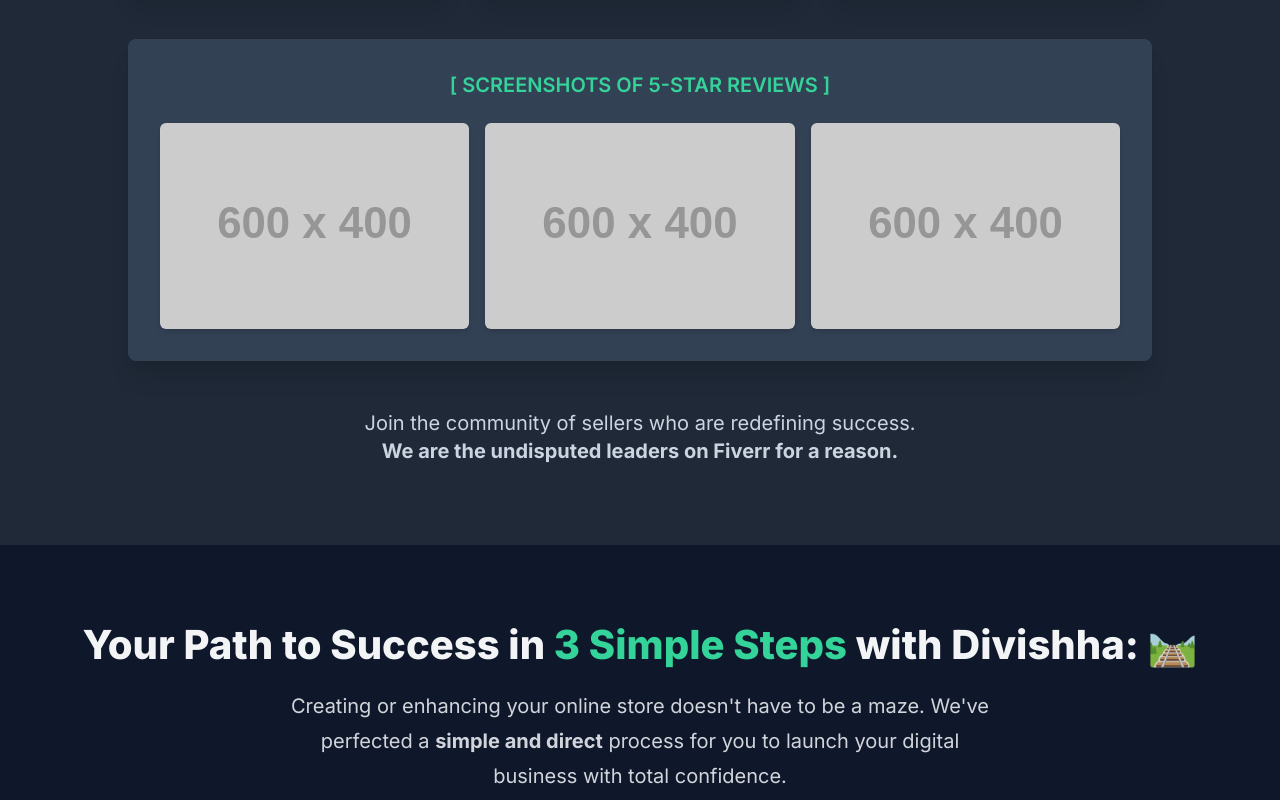
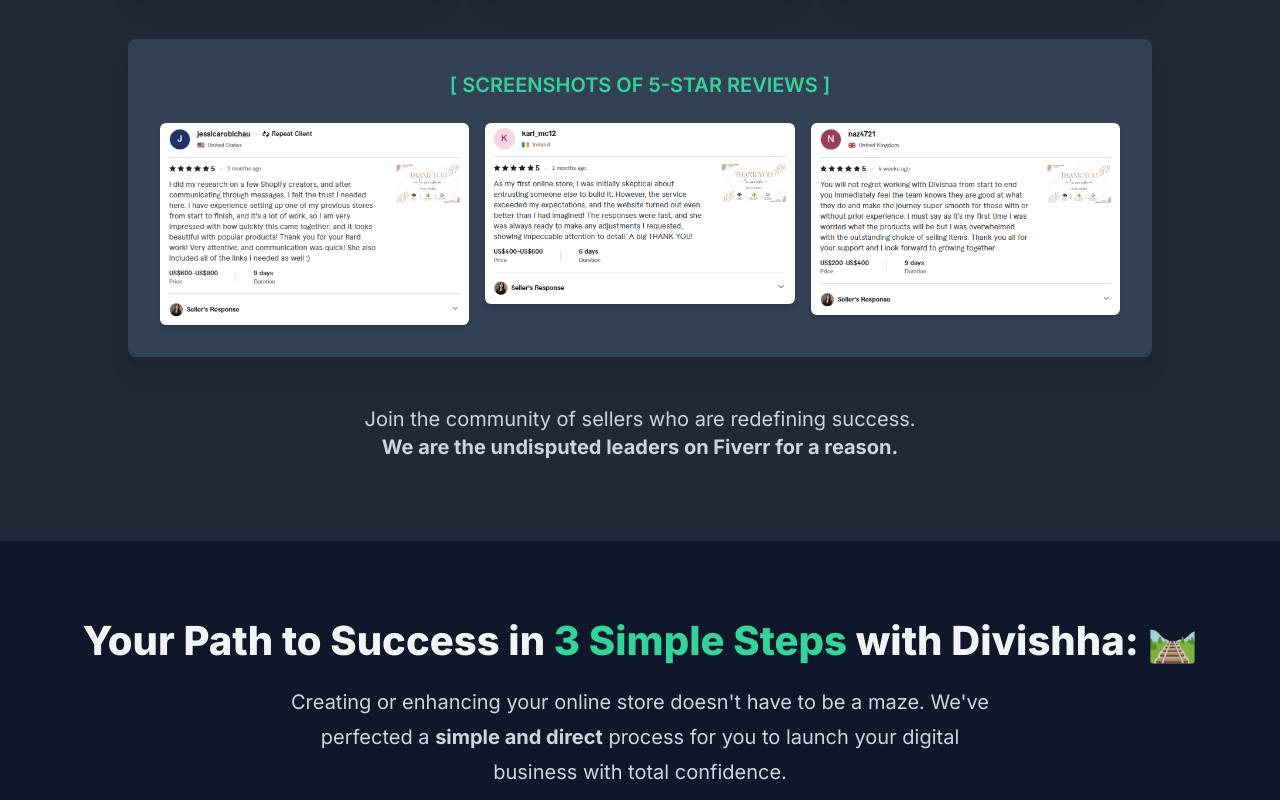
Before and after one commit to terminator27567/mi-tienda-divishha, a plain HTML site: page index.html in a window 1280 px wide. Shown: the part 4100-4900 px from the top of the page. Drawn offline with nearby package versions, Linux system fonts and the light colour scheme; placeholder pictures from the web are drawn by us.

Commit message:
Update index.html

```diff
--- a/index.html
+++ b/index.html
@@ -238,9 +238,9 @@
             <div class="bg-slate-700 p-6 md:p-8 rounded-lg shadow-xl max-w-5xl mx-auto mb-8">
                  <h3 class="text-lg md:text-xl font-semibold mb-6 text-emerald-400">[ SCREENSHOTS OF 5-STAR REVIEWS ]</h3>
                  <div class="grid grid-cols-1 sm:grid-cols-3 gap-4">
-                    <img src="review-image-1.PNG" alt="[Screenshot of 5-Star Customer Review 1]" class="rounded-md mx-auto w-full h-auto object-cover shadow-md" onerror="this.onerror=null;this.src='https://placehold.co/600x400/374151/FFF?text=Error+loading+image';">
-                    <img src="review-image-2.PNG" alt="[Screenshot of 5-Star Customer Review 2]" class="rounded-md mx-auto w-full h-auto object-cover shadow-md" onerror="this.onerror=null;this.src='https://placehold.co/600x400/374151/FFF?text=Error+loading+image';">
-                    <img src="review-image-3.PNG" alt="[Screenshot of 5-Star Customer Review 3]" class="rounded-md mx-auto w-full h-auto object-cover shadow-md" onerror="this.onerror=null;this.src='https://placehold.co/600x400/374151/FFF?text=Error+loading+image';">
+                    <img src="images/review-image-1.PNG" alt="[Screenshot of 5-Star Customer Review 1]" class="rounded-md mx-auto w-full h-auto object-cover shadow-md" onerror="this.onerror=null;this.src='https://placehold.co/600x400/374151/FFF?text=Error+loading+image';">
+                    <img src="images/review-image-2.PNG" alt="[Screenshot of 5-Star Customer Review 2]" class="rounded-md mx-auto w-full h-auto object-cover shadow-md" onerror="this.onerror=null;this.src='https://placehold.co/600x400/374151/FFF?text=Error+loading+image';">
+                    <img src="images/review-image-3.PNG" alt="[Screenshot of 5-Star Customer Review 3]" class="rounded-md mx-auto w-full h-auto object-cover shadow-md" onerror="this.onerror=null;this.src='https://placehold.co/600x400/374151/FFF?text=Error+loading+image';">
                  </div>
             </div>
             <p class="mt-12 text-lg md:text-xl text-slate-300">Join the community of sellers who are redefining success. <br><strong>We are the undisputed leaders on Fiverr for a reason.</strong></p>
@@ -397,7 +397,7 @@
             <h2 class="section-title">Who is Behind Your Success? 🤝</h2>
             <div class="bg-slate-800 p-6 md:p-8 rounded-lg shadow-xl mb-8 mx-auto max-w-md">
                 <h3 class="text-lg md:text-xl font-semibold mb-4 text-emerald-400">[ PHOTO OF DIVISHHA AND TEAM ]</h3>
-                <img src="divishha-team-photo.jpg" alt="[Photo of Divishha and Team]" class="rounded-lg mx-auto w-full h-auto object-cover shadow-md" onerror="this.onerror=null;this.src='https://placehold.co/400x300/2D3748/FFF?text=Error+loading+image';">
+                <img src="images/divishha-team-photo.jpg" alt="[Photo of Divishha and Team]" class="rounded-lg mx-auto w-full h-auto object-cover shadow-md" onerror="this.onerror=null;this.src='https://placehold.co/400x300/2D3748/FFF?text=Error+loading+image';">
             </div>
             <p class="text-lg md:text-xl text-slate-300 leading-relaxed mb-6">
                 Hi! I'm Divishha, the founder behind this mission. Together with my passionate team, we've spent over <strong>7 years creating Shopify stores that convert</strong> and boosting dropshipping businesses to stardom. We're not just designers or developers; we are <strong>e-commerce strategists</strong> who live and breathe the online commerce game.
```
